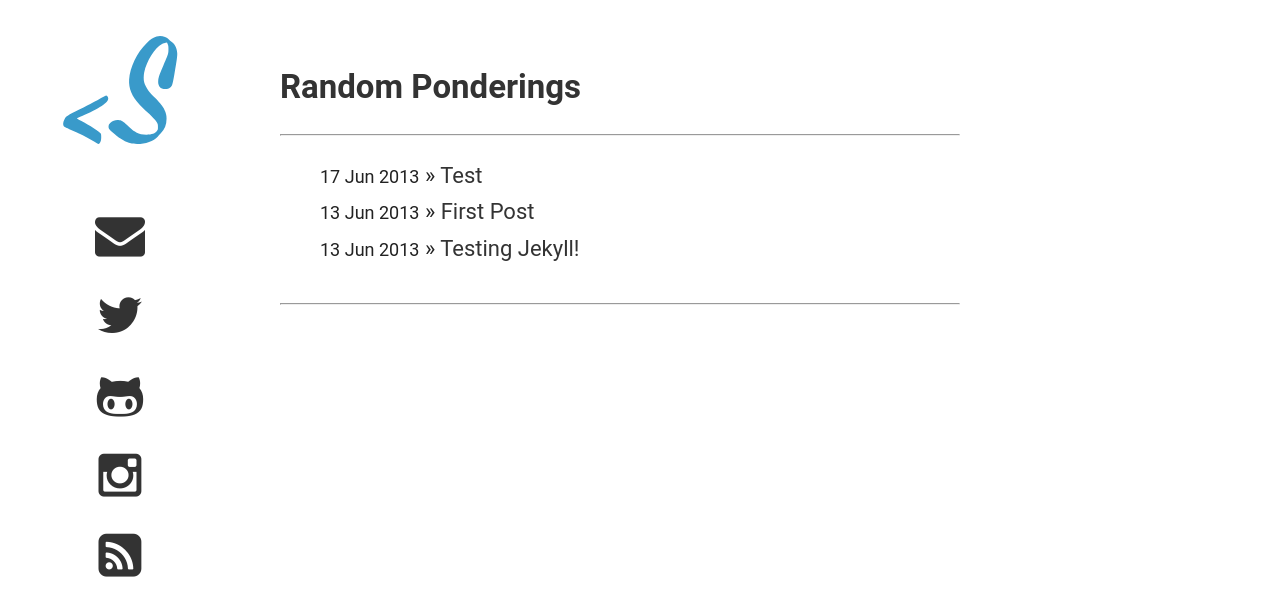
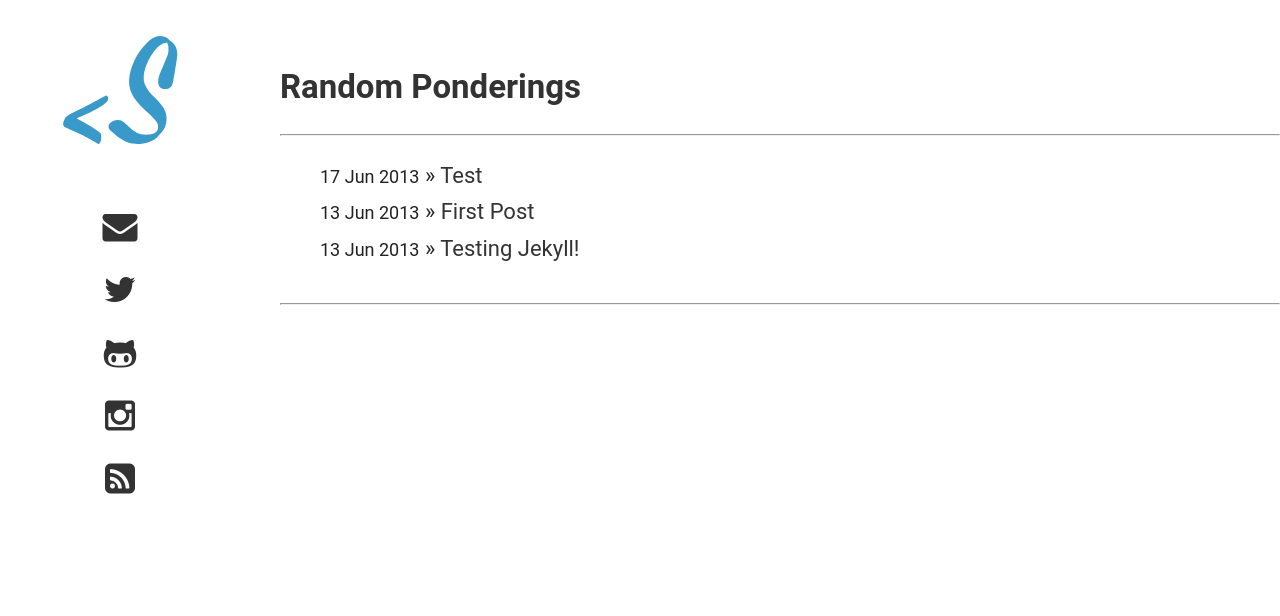
Before and after one commit to dshibarshin/shibarshin.com, a Jekyll site: the page built from index.html, in a window 1280 px wide. Shown: the top 616 px of the page. Built offline with Jekyll 4.4.1, drawn with Linux system fonts in a browser that asks for light colours.

Commit message:
Fix social icons

```diff
--- a/_layouts/default.html
+++ b/_layouts/default.html
@@ -19,6 +19,7 @@
 	<script type="text/javascript">try{Typekit.load();}catch(e){}</script>
 	<link rel="apple-touch-icon-precomposed" href="/S_favicon.png" />
 	<link rel="stylesheet" href="/css/main.css">
+	<link type="text/css" rel="stylesheet" media="only screen and (max-device-width: 1024px)" href="/css/mob.css" />
 	<link rel="stylesheet" href="/css/font-awesome.css">
 	<link rel="alternate" type="application/rss+xml" href="http://feeds.feedburner.com/dshibarshin" />
 </head>
@@ -35,23 +36,23 @@
 	<img src="/img/S.svg" alt="Shibarshin" width="240" height="180">
 	</a>
 	<p><a href="mailto:dima@shibarsh.in?Subject=Hello"
-		<div style="font-size: 50px; font-color: #2F8CD5x;">
+		<div style="font-size: 35px; font-color: #2F8CD5x;">
 		<i class="icon-envelope"></i>
 	</a></p>
 	<p><a href="https://twitter.com/dshibarshin"
-		<div style="font-size: 50px; font-color: #2F8CD5x;">
+		<div style="font-size: 35px; font-color: #2F8CD5x;">
 		<i class="icon-twitter"></i>
 	</a></p>
 	<p><a href="https://github.com/dshibarshin"
-		<div style="font-size: 50px; font-color: #2F8CD5x;">
+		<div style="font-size: 35px; font-color: #2F8CD5x;">
 		<i class="icon-github-alt"></i>
 	</a></p>
 	<p><a href="https://instagram.com/dshibarshin"
-		<div style="font-size: 50px; font-color: #2F8CD5x;">
+		<div style="font-size: 35px; font-color: #2F8CD5x;">
 		<i class="icon-instagram"></i>
 	</a></p>
 	<p><a href="http://feeds.feedburner.com/dshibarshin"
-		<div style="font-size: 50px; font-color: #2F8CD5x;">
+		<div style="font-size: 35px; font-color: #2F8CD5x;">
 		<i class="icon-rss-sign"></i>
 	</a></p>
 </div>
--- a/_layouts/post.html
+++ b/_layouts/post.html
@@ -9,4 +9,5 @@ layout: default
 
 <div class="post">
 {{ content }}
+	<span class="meta right">via <a href="http://twitter.com/dshibarshin"></a></span>
 </div>
--- a/css/main.css
+++ b/css/main.css
@@ -6,7 +6,7 @@ html {
 body {
   background-color: #ffffff;
   color: #222222;
-  width: 960px;
+  width: 100%;
   margin: 0;
   padding-left: 1.618;
   padding-right: 20px;
@@ -78,15 +78,3 @@ a:active {
     text-decoration: none;
     color: #333333;
 }
-
-@media screen and (max-device-width: 768px) and (device-height:1024px){
-  logo {
-    width: 30.612244897959%; /* 240/784 */
-    margin: 0 4.081632653061% 1.1429em 0; /* 0 32/784 16px 0 */
-  }
-  body {
-    float: none;
-    width: 92.431372549019607843137254901961%;
-    background-color:#EEEEEF;
-  }
-}
--- /dev/null
+++ b/css/mob.css
@@ -0,0 +1,37 @@
+#logo {
+    width: 30.612244897959%; /* 240/784 */
+  }
+
+body {
+    margin: auto;
+  }
+
+.wrap {
+	width: 90%;
+	margin: auto;
+}
+
+img {
+	max-width: 100%;
+	height: auto;
+}
+
+footer {
+	position: relative;
+	margin-top: 60px;
+}
+
+h1 {
+  font-size: 24px;
+  margin-top: 30px;
+  margin-bottom: 30px;
+}
+
+h1 span {
+  font-size: 16px;
+  text-align: right;
+}
+
+footer ul li {
+  float: none;
+}
```
Also changed, not shown: img/S.svg, 7 other files.
